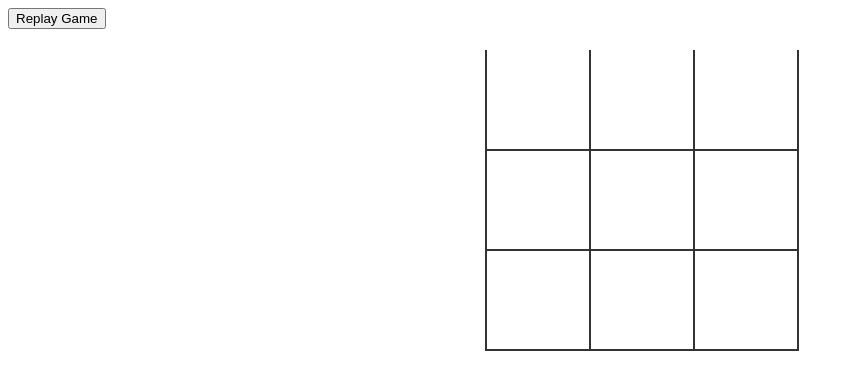
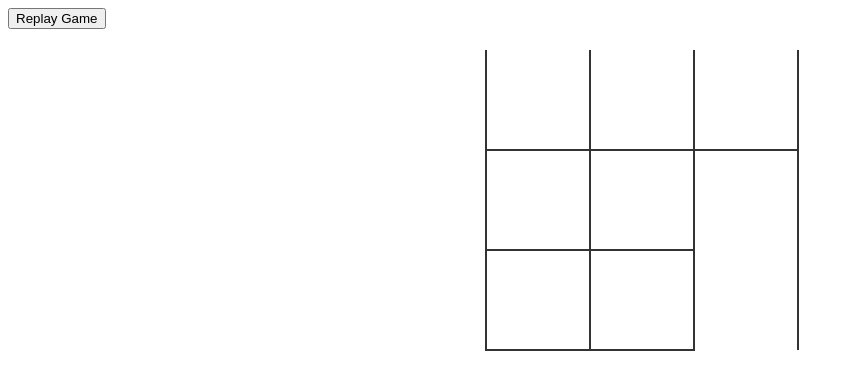
Before and after one commit to chloegem/TicTacToe, a plain HTML site: page index.html in a window 1280 px wide. Shown: the whole page, without its empty margins (0-854 px from the left). Drawn offline with Linux system fonts and the light colour scheme.

Commit message:
css part 5

```diff
--- a/style.css
+++ b/style.css
@@ -22,9 +22,9 @@
 table tr:first-child td{
 	border-top: 0;
 }
-table tr:first-child td{
-	border-top: 0;
+table tr td:last-child{
+	border-bottom: 0;
 }
-table tr:first-child td{
-	border-top: 0;
+table tr td:last-child{
+	border-bottom: 0;
 }
```
